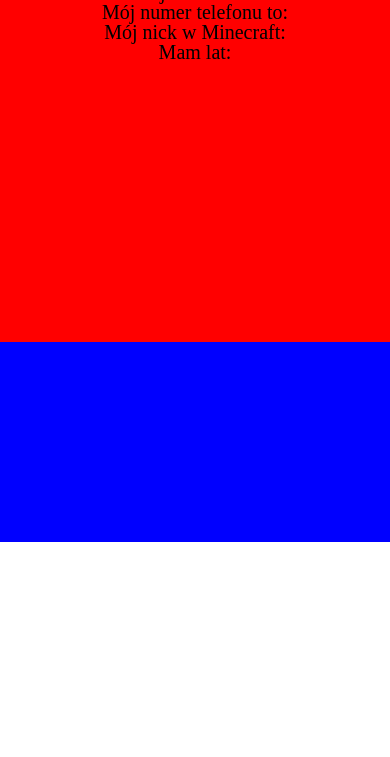
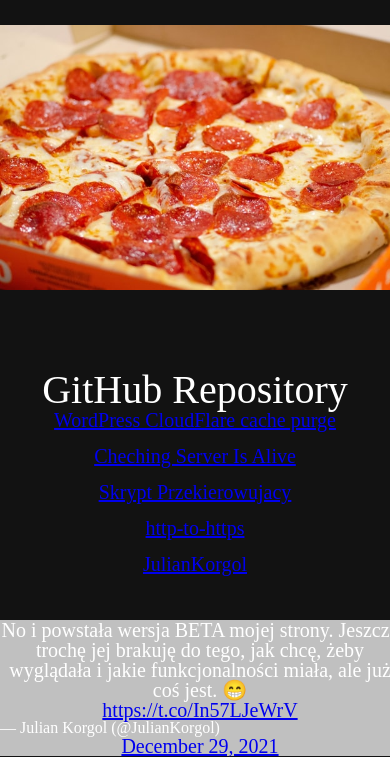
Before and after one commit to JulianKorgol/projektowanie-i-tworzenie-stron-internetowych-2022, a plain HTML site: page Projekt11/index.html in a window 390 px wide. Shown: the part 658-1415 px from the top of the page. Before the commit the page ends 1200 px from the top, so only its background shows below. Drawn offline with nearby package versions, Linux system fonts and the light colour scheme; no server answers.

Commit message:
2022-01-12

```diff
--- /dev/null
+++ b/Projekt11/assets/css/style.css
@@ -0,0 +1,83 @@
+body {
+    background-color: #121212;
+}
+
+.container {
+    width: 100%;
+    display: flex;
+    height: 400px;
+    color: white;
+}
+
+.col-l {
+    width: 100%;
+    background-color: #121212;
+    padding-top: 30px;
+    padding-bottom: 30px;
+}
+
+.col-s {
+    width: 400px;
+    background-color: #C0C0C0;
+}
+
+.container img {
+    width: 400px;
+    background-size: cover;
+    height: 200px;
+}
+
+.container h1 {
+    font-size: 70px;
+    text-align: center;
+}
+
+.container h2 {
+    font-size: 40px;
+    text-align: center;
+}
+
+.container p {
+    font-size: 20px;
+    text-align: center;
+}
+
+.container a {
+    font-size: 20px;
+    text-align: center;
+    display: block;
+}
+
+.container .pizza {
+    padding-top: 60px;
+}
+
+.container .obrazek {
+    display: flex;
+    margin: 0 auto;
+}
+
+.container .obrazek img {
+    height: 100%;
+    width: 100%;
+}
+
+.container .github {
+    padding-top: 80px;
+}
+
+@media only screen and (max-width: 600px) {
+    .container {
+        display: flex;
+        flex-direction: column;
+        height: auto;
+    }
+    .col-l {
+        order: 1;
+        height: auto;
+    }
+    .col-s {
+        order: 2;
+        height: auto;
+    }
+}
--- a/Projekt11/css/style.css
+++ /dev/null
@@ -1,44 +0,0 @@
-.container {
-    width: 100%;
-    display: flex;
-    height: 400px;
-}
-.col-l {
-    width: 100%;
-    background-color: red;
-}
-.col-s {
-    width: 400px;
-    background-color: blue;
-}
-.container img {
-    width: 400px;
-}
-.container h1 {
-    font-size: 70px;
-    text-align: center;
-}
-.container h2 {
-    font-size: 40px;
-    text-align: center;
-}
-.container p {
-    font-size: 20px;
-    text-align: center;
-}
-
-@media only screen and (max-width: 600px) {
-    .container {
-        width: 100%;
-        display: flex;
-        flex-direction: column;
-    }
-    .col-l {
-        width: 100%;
-        height: 200px;
-    }
-    .col-s {
-        width: 100%;
-        height: 200px;
-    }
-}
--- a/Projekt11/index.html
+++ b/Projekt11/index.html
@@ -5,8 +5,8 @@
     <meta name="viewport"
           content="width=device-width, user-scalable=no, initial-scale=1.0, maximum-scale=1.0, minimum-scale=1.0">
     <meta http-equiv="X-UA-Compatible" content="ie=edge">
-    <link rel="stylesheet" href="./css/reset.css">
-    <link rel="stylesheet" href="./css/style.css">
+    <link rel="stylesheet" href="./assets/css/reset.css">
+    <link rel="stylesheet" href="./assets/css/style.css">
     <title>RWD</title>
 </head>
 <body>
@@ -16,27 +16,46 @@
             <h2 id="programista">Jestem programistą!</h2>
             <p>Nazywam się: <i id="imie"></i>.</p>
             <p>Pochodzę z: <i id="kraj"></i>.</p>
+            <p>Mój e-mail to: <i id="e-mail">.</i></p>
+            <p>Mój nick w Minecraft: <i id="minecraft"></i></p>
+            <p>Mam lat: <i id="wiek"></i></p>
         </div>
-        <div class="col-s">
+        <div class="col-s obrazek">
             <img src="./img/michael-dam-mEZ3PoFGs_k-unsplash.jpg" id="picture">
         </div>
     </div>
     <div class="container">
-        <div class="col-s">
+        <div class="col-s obrazek">
+            <img src="./assets/img/alan-hardman-SU1LFoeEUkk-unsplash.jpg">
         </div>
-        <div class="col-l">
-            <h2>Dane kontakowe:</h2>
-            <p>Mój e-mail to: <i id="e-mail">.</i></p>
-            <p>Mój numer telefonu to: <i id="phone"></i></p>
-            <p>Mój nick w Minecraft: <i id="minecraft"></i></p>
-            <p>Mam lat: <i id="wiek"></i></p>
+        <div class="col-l pizza">
+            <h2>Interesuje się robieniem pizzy.</h2>
+            <p>A o to jedna z moich propozycji pizzy peperonni:</p>
+            <p>250 g mąki pszennej lub specjalnej mąki do pizzy,<br>
+                150 ml ciepłej wody,<br>
+                7 g suchych drożdży,<br>
+                1 łyżkę oliwy z oliwek,<br>
+                ⅓ łyżeczkę soli,<br>
+                100 g żółtego sera (startego),<br>
+                kilkanaście plasterków kiełbasy pepperoni,<br>
+                2 pomidory (z puszki lub świeże),</p>
         </div>
     </div>
     <div class="container">
-        <div class="col-l"></div>
-        <div class="col-s"></div>
+        <div class="col-l github">
+            <h2>GitHub Repository</h2>
+            <a href="https://github.com/JulianKorgol/WordPress-CloudFlare-cache-purge" target="_blank">WordPress CloudFlare cache purge</a><br>
+            <a href="https://github.com/JulianKorgol/Cheching-Server-Is-Alive" target="_blank">Cheching Server Is Alive</a><br>
+            <a href="https://github.com/JulianKorgol/Skrypt-Przekierowujacy" target="_blank">Skrypt Przekierowujacy</a><br>
+            <a href="https://github.com/JulianKorgol/http-to-https" target="_blank">http-to-https</a><br>
+            <a href="https://github.com/JulianKorgol/JulianKorgol" target="_blank">JulianKorgol</a><br>
+        </div>
+        <div class="col-s obrazek">
+            <blockquote class="twitter-tweet"><p lang="pl" dir="ltr">No i powstała wersja BETA mojej strony. Jeszcze trochę jej brakuję do tego, jak chcę, żeby wyglądała i jakie funkcjonalności miała, ale już coś jest. 😁<a href="https://t.co/In57LJeWrV">https://t.co/In57LJeWrV</a></p>&mdash; Julian Korgol (@JulianKorgol) <a href="https://twitter.com/JulianKorgol/status/1476281921063854083?ref_src=twsrc%5Etfw">December 29, 2021</a></blockquote>
+        </div>
     </div>
     <script src="https://code.jquery.com/jquery-3.6.0.min.js"></script>
     <script src="./script.js"></script>
+    <script async src="https://platform.twitter.com/widgets.js" charset="utf-8"></script>
 </body>
 </html>
--- a/Projekt11/script.js
+++ b/Projekt11/script.js
@@ -7,9 +7,8 @@
         $('#kraj').html(data.results[0].location.country);
         $('#picture').attr('src', data.results[0].picture.large);
         $('#e-mail').html(data.results[0].email);
-        $('#phone').html(data.results[0].phone);
-        $('#user').html(data.results[0].login.username);
-        $('#age').html(data.results[0].dob.age);
+        $('#minecraft').html(data.results[0].login.username);
+        $('#wiek').html(data.results[0].dob.age);
         if (data.results[0].gender == "male") {
             $('#programista').html("Jestem programistą!");
         } else {
```
Also changed, not shown: Projekt11/assets/css/reset.css (renamed from Projekt11/css/reset.css), Projekt11/assets/img/alan-hardman-SU1LFoeEUkk-unsplash.jpg (added).
